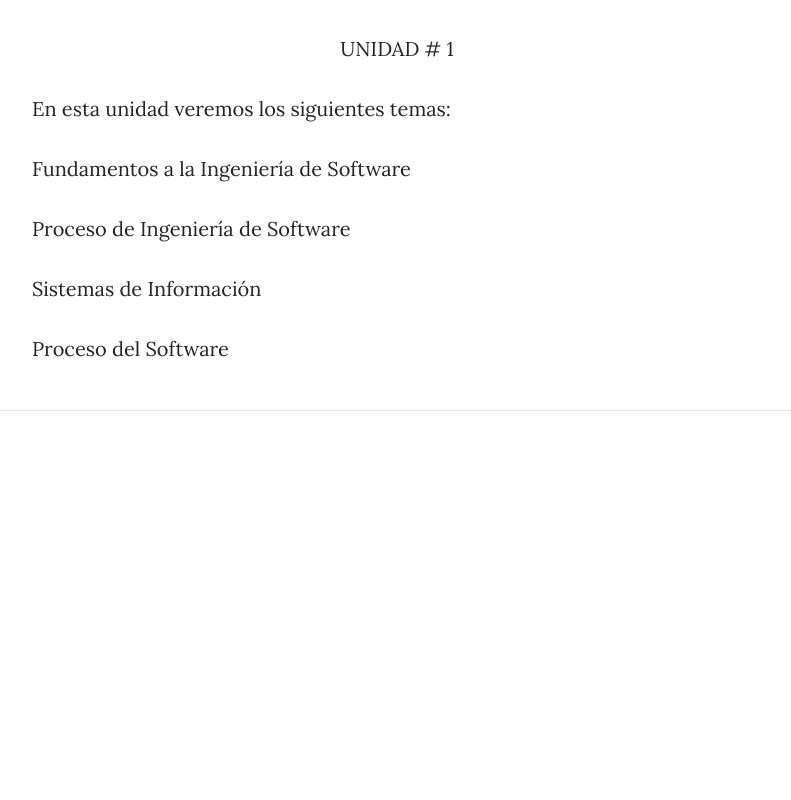
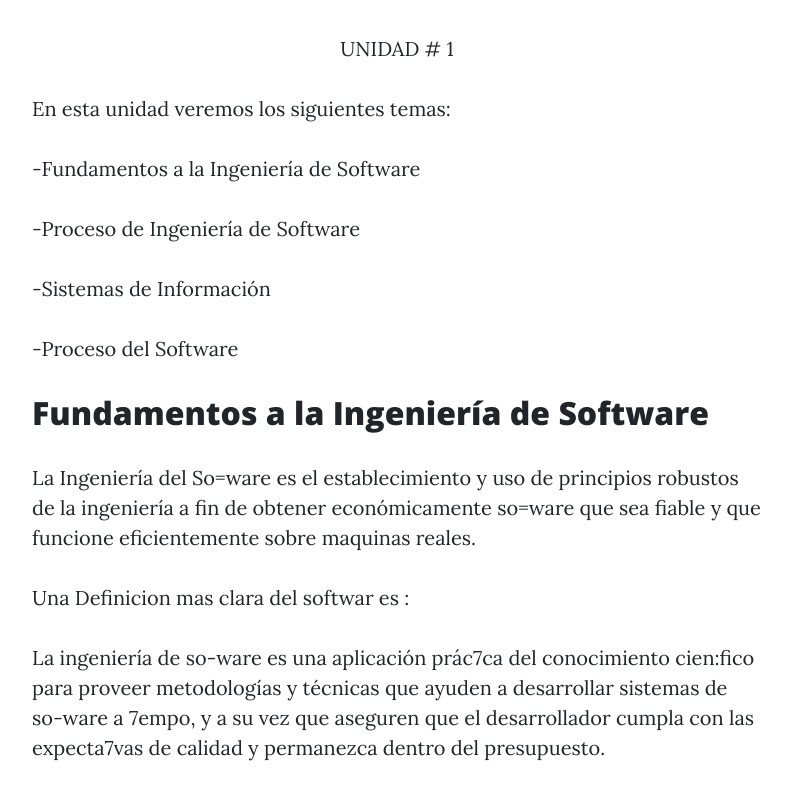
Before and after one commit to Andysp000/p., a website: page about.html in a window 1280 px wide. Shown: the part 674-1474 px from the top of the page, without its empty margins (243-1034 px from the left). Before the commit the page ends 1101 px from the top, so only its background shows below. Drawn offline with nearby package versions, Linux system fonts and the light colour scheme.

Commit message:
Update about.html

```diff
--- a/about.html
+++ b/about.html
@@ -73,10 +73,23 @@
       <div class="col-lg-8 col-md-10 mx-auto">
         <p><center>UNIDAD # 1</center></p>
         <p>En esta unidad veremos los siguientes temas:</p>
-        <p>Fundamentos a la Ingeniería de Software</p>
-        <p>Proceso de Ingeniería de Software</p>
-        <p>Sistemas de Información</p>
-        <p>Proceso del Software</p>
+        <p>-Fundamentos a la Ingeniería de Software</p>
+        <p>-Proceso de Ingeniería de Software</p>
+        <p>-Sistemas de Información</p>
+        <p>-Proceso del Software</p>
+        <p></p>
+
+        <h2>Fundamentos a la Ingeniería de Software </h2>
+        <p>La Ingeniería del So=ware es el establecimiento y uso de
+principios robustos de la ingeniería a fin de obtener
+económicamente so=ware que sea fiable y que funcione
+eficientemente sobre maquinas reales.</p>
+        <p>Una Definicion mas clara del softwar es :</p>
+        <p>La ingeniería de so-ware es una aplicación prác7ca del
+conocimiento cien:fico para proveer metodologías y técnicas
+que ayuden a desarrollar sistemas de so-ware a 7empo, y a su
+vez que aseguren que el desarrollador cumpla con las
+          expecta7vas de calidad y permanezca dentro del presupuesto.</p>
 
       </div>
     </div>
```
